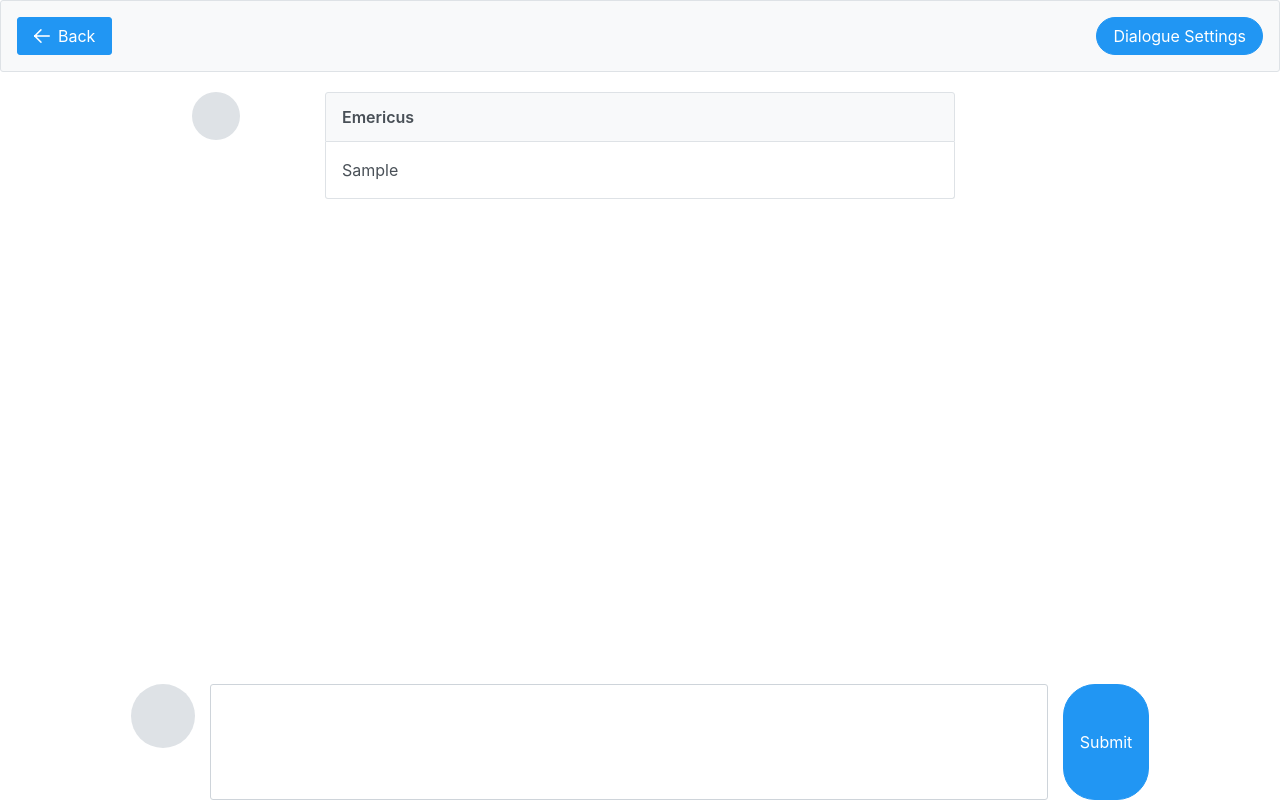
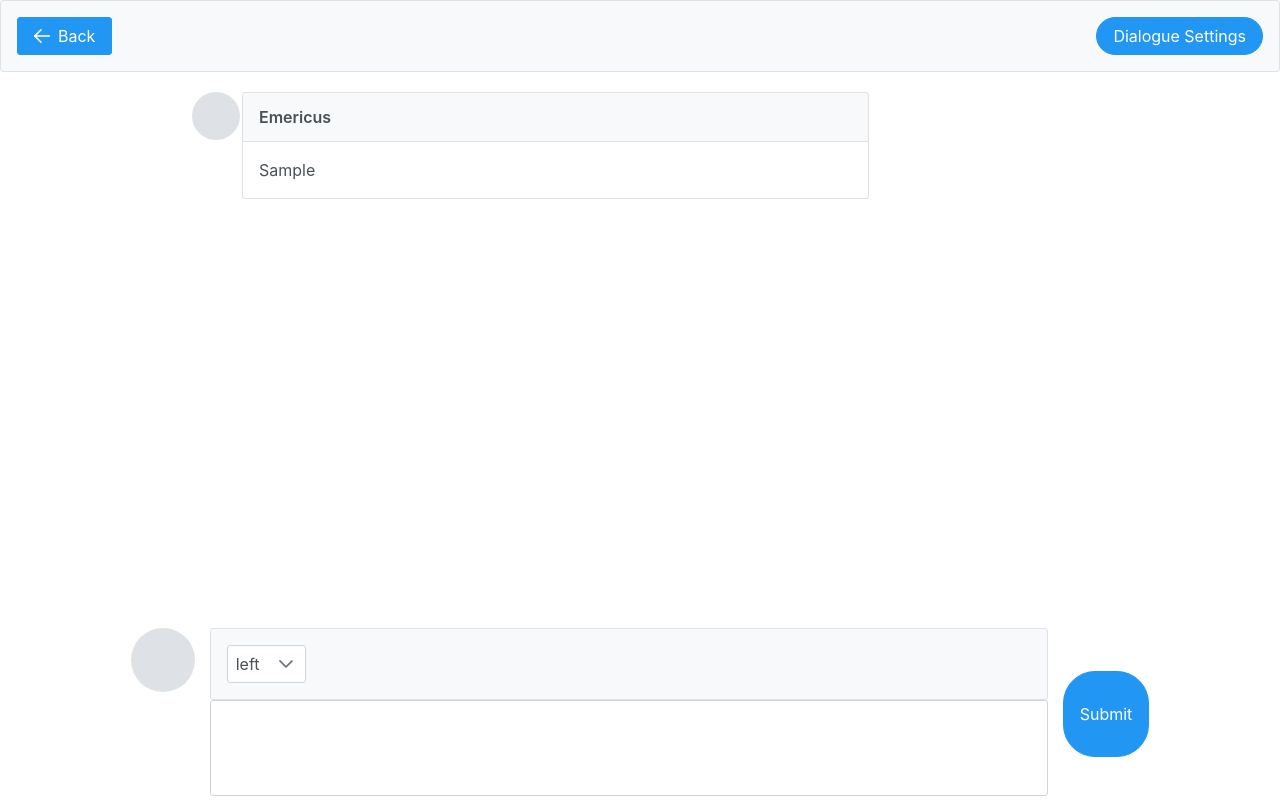
Before and after one commit to janinevaranta/kilta-dialogue-maker, a Vue app: page / in a window 1280 px wide. Both pictures are taken after typing "Sample" into the empty fields and a click on the button "Submit". Built offline with nearby package versions, Linux system fonts and the light colour scheme.

Commit message:
DialogueInput now has a dropdown to select character position

```diff
--- a/src/components/DialogueInput.vue
+++ b/src/components/DialogueInput.vue
@@ -1,15 +1,23 @@
 <script setup lang="ts">
-import { ref, watch, defineEmits } from "vue";
+import { ref, reactive, watch, defineEmits } from "vue";
 
 const dialogueAuthor = ref("Emericus");
 const dialogueInput = ref("");
+
+const dialogueOptionsSelected = reactive({
+  selectedPosition: "left",
+})
+const dialogueOptionsPosition = ref([
+  "left",
+  "right"
+]);
 
 const emit = defineEmits<{
   (e: "createMessage", opts: {author: string, content: string, position: string}): void
 }>();
 
 function createMessage() {
-  emit("createMessage", {author: dialogueAuthor.value, content: dialogueInput.value, position: "dialogue-pos-left"})
+  emit("createMessage", {author: dialogueAuthor.value, content: dialogueInput.value, position: `dialogue-pos-${dialogueOptionsSelected.selectedPosition}`})
   dialogueInput.value = "";
 }
 </script>
@@ -17,7 +25,14 @@ function createMessage() {
 <template>
   <div class="dialogue-input-content">
     <Avatar class="dialogue-input-avatar" size="xlarge" shape="circle" />
-    <Textarea class="dialogue-input-textarea" v-model="dialogueInput" :autoResize="true" rows="5" cols="80" />
+    <div class="dialogue-input-edit">
+      <Toolbar class="dialogue-input-toolbar">
+        <template #start>
+          <Dropdown id="dialogue-position-selector" v-model="dialogueOptionsSelected.selectedPosition" :options="dialogueOptionsPosition"></Dropdown>
+        </template>
+      </Toolbar>
+      <Textarea class="dialogue-input-textarea" v-model="dialogueInput" :autoResize="true" rows="4" cols="80" />
+    </div>
     <Button class="dialogue-input-submit p-button-rounded" @click="createMessage">Submit</Button>
   </div>
 </template>
@@ -36,5 +51,7 @@ function createMessage() {
 
 }
 .dialogue-input-submit {
+  height: 50%;
+  align-self: center;
 }
 </style>
--- a/src/components/DialogueMessage.vue
+++ b/src/components/DialogueMessage.vue
@@ -19,9 +19,9 @@ onMounted(() => {
 </script>
 
 <template>
-  <div class="dialogue-message" ref="messageElement">
-    <Avatar class="dialogue-avatar" size="large" :class="props.position"  shape="circle" />
-    <Panel :header="props.author" class="dialogue-panel" :class="props.position">
+  <div class="dialogue-message" :class="props.position" ref="messageElement">
+    <Avatar class="dialogue-avatar" :class="props.position" size="large" shape="circle" />
+    <Panel :header="props.author" class="dialogue-panel">
       <p>
         {{ props.content }}
       </p>
@@ -33,13 +33,23 @@ onMounted(() => {
 .dialogue-message {
   display: block;
   position: relative;
-  justify-content: center;
+  max-width: 630px;
+  width: 70%;
+  margin-left: auto;
+  margin-right: auto;
+}
+.dialogue-pos-left.dialogue-message{
+  margin-left: 50px;
+}
+.dialogue-pos-right.dialogue-message {
+  margin-right: 50px;
 }
 .dialogue-avatar {
   position: absolute;
   top: 0;
 }
 .dialogue-panel {
+  position: relative;
   width: 100%;
   max-width: 630px;
   margin: 20px auto 20px auto;
@@ -50,16 +60,10 @@ onMounted(() => {
   text-align: left;
   overflow-wrap: break-word;
 }
-.dialogue-pos-left.dialogue-panel {
-  left: 5%;
-}
-.dialogue-pos-right.dialogue-panel {
-  right: 5%;
-}
 .dialogue-pos-left.dialogue-avatar {
-  left: 0px;
+  left: -50px;
 }
 .dialogue-pos-right.dialogue-avatar {
-  right: 0px;
+  right: -50px;
 }
 </style>
--- a/src/main.ts
+++ b/src/main.ts
@@ -3,6 +3,7 @@ import App from './App.vue'
 import PrimeVue from "primevue/config";
 import Toolbar from "primevue/toolbar";
 import Button from "primevue/button";
+import Dropdown from "primevue/dropdown";
 import Panel from "primevue/panel";
 import Textarea from "primevue/textarea";
 import Avatar from "primevue/avatar";
@@ -20,6 +21,7 @@ app.component("Toolbar", Toolbar);
 app.component("Button", Button);
 app.component("Panel", Panel);
 app.component("Textarea", Textarea);
+app.component("Dropdown", Dropdown);
 app.component("Avatar", Avatar);
 app.component("AvatarGroup", AvatarGroup);
 
```
